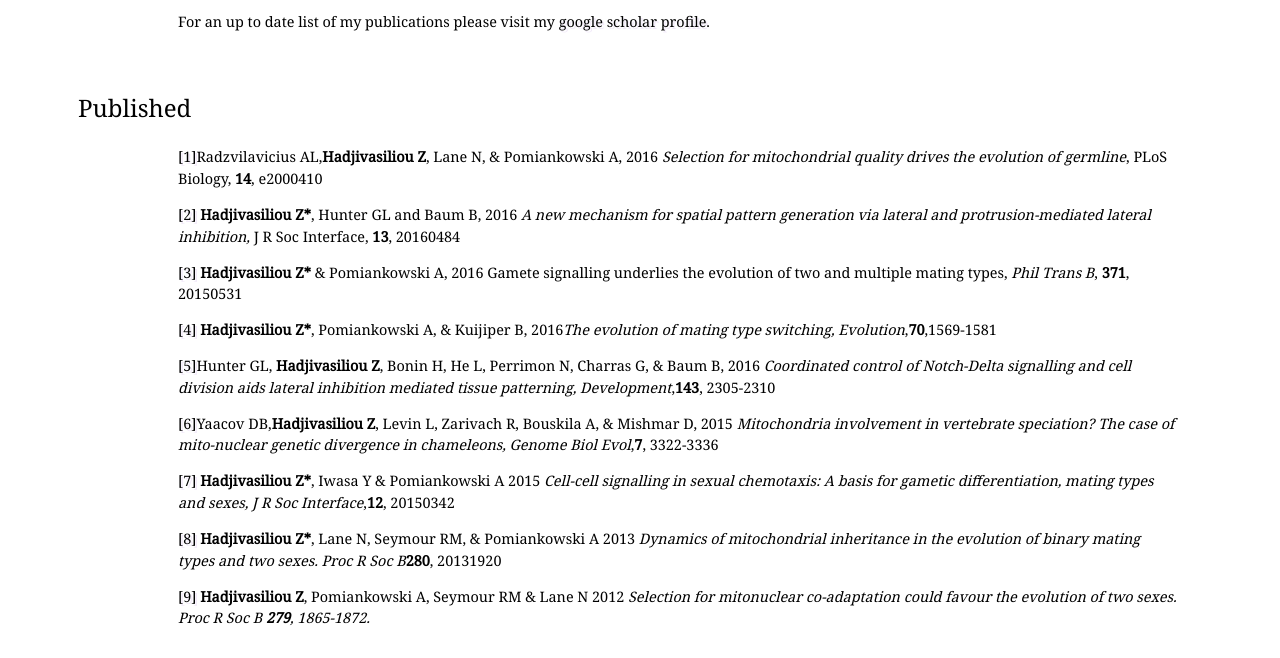
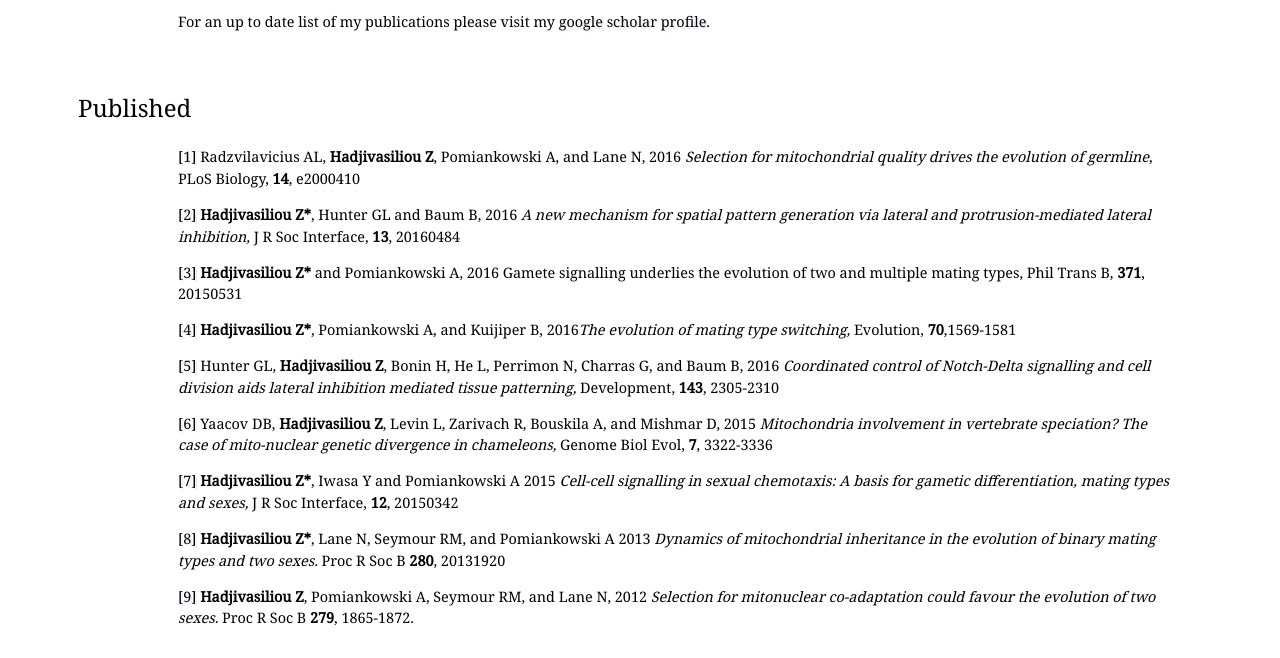
Before and after one commit to elenasavvidou/zenahadjivasiliou, a website: page publications.html in a window 1280 px wide. Shown: the part 294-952 px from the top of the page. Drawn offline with nearby package versions, Linux system fonts and the light colour scheme.

Commit message:
comments

```diff
--- a/publications.html
+++ b/publications.html
@@ -32,46 +32,46 @@
     <h2 class="this"> Published </h2>
 
     <p><a href="https://journals.plos.org/plosbiology/article?id=10.1371%2Fjournal.pbio.2000410">
-      [1]</a>Radzvilavicius AL,<b>Hadjivasiliou Z</b>, Lane N, & Pomiankowski A, 2016 <i>Selection for mitochondrial quality drives the evolution of germline</i>, PLoS Biology,
+      [1]</a> Radzvilavicius AL,<b> Hadjivasiliou Z</b>, Pomiankowski A, and Lane N, 2016 <i>Selection for mitochondrial quality drives the evolution of germline</i>, PLoS Biology,
       <b>14</b>, e2000410</p>
 
     <p><a href="https://royalsocietypublishing.org/doi/full/10.1098/rsif.2016.0484">
       [2]</a> <b>Hadjivasiliou Z*</b>, Hunter GL and Baum B, 2016 <i>A new mechanism for spatial pattern generation via lateral and protrusion-mediated lateral inhibition,</i> J R Soc Interface,
-      <b>13</b>, 20160484 </p>
+     <b>13</b>, 20160484 </p>
 
     <p><a href="https://www.ncbi.nlm.nih.gov/pmc/articles/PMC5031616/pdf/rstb20150531.pdf">
-      [3]</a> <b>Hadjivasiliou Z*</b> & Pomiankowski A, 2016 Gamete signalling underlies the evolution of two and multiple mating types,<i> Phil Trans B</i>, <b>371</b>, 20150531</p>
+      [3]</a> <b>Hadjivasiliou Z*</b> and Pomiankowski A, 2016 Gamete signalling underlies the evolution of two and multiple mating types, Phil Trans B, <b>371</b>, 20150531</p>
 
     <p><a href="https://onlinelibrary.wiley.com/doi/epdf/10.1111/evo.12959">
-      [4]</a> <b>Hadjivasiliou Z*</b>, Pomiankowski A, & Kuijiper B, 2016<i>The evolution of mating type switching, Evolution</i>,<b>70</b>,1569-1581</p>
+      [4]</a> <b>Hadjivasiliou Z*</b>, Pomiankowski A, and Kuijiper B, 2016<i>The evolution of mating type switching,</i> Evolution, <b>70</b>,1569-1581</p>
 
     <p><a href="http://dev.biologists.org/content/143/13/2305">
-      [5]</a>Hunter GL, <b>Hadjivasiliou Z</b>, Bonin H, He L, Perrimon N, Charras G, & Baum B, 2016 <i>Coordinated control of Notch-Delta signalling and cell division aids lateral inhibition mediated
-      tissue patterning, Development</i>,<b>143</b>, 2305-2310</p>
+      [5]</a> Hunter GL, <b>Hadjivasiliou Z</b>, Bonin H, He L, Perrimon N, Charras G, and Baum B, 2016 <i>Coordinated control of Notch-Delta signalling and cell division aids lateral inhibition mediated
+      tissue patterning,</i> Development, <b>143</b>, 2305-2310</p>
 
     <p><a href="https://www.ncbi.nlm.nih.gov/pmc/articles/PMC4700957/pdf/evv226.pdf">
-      [6]</a>Yaacov DB,<b>Hadjivasiliou Z</b>, Levin L, Zarivach R, Bouskila A, & Mishmar D, 2015 <i>Mitochondria involvement in vertebrate speciation? The case of mito-nuclear genetic
-      divergence in chameleons, Genome Biol Evol</i>,<b>7</b>, 3322-3336</p>
+      [6]</a> Yaacov DB,<b> Hadjivasiliou Z</b>, Levin L, Zarivach R, Bouskila A, and Mishmar D, 2015 <i>Mitochondria involvement in vertebrate speciation? The case of mito-nuclear genetic
+      divergence in chameleons,</i> Genome Biol Evol, <b>7</b>, 3322-3336</p>
 
     <p><a href="https://royalsocietypublishing.org/doi/full/10.1098/rsif.2015.0342">
-      [7]</a> <b>Hadjivasiliou Z*</b>, Iwasa Y & Pomiankowski A 2015 <i>Cell-cell signalling in sexual chemotaxis: A basis for gametic differentiation, mating types and sexes, J R
-      Soc Interface</i>,<b>12</b>, 20150342</p>
+      [7]</a> <b>Hadjivasiliou Z*</b>, Iwasa Y and Pomiankowski A 2015 <i>Cell-cell signalling in sexual chemotaxis: A basis for gametic differentiation, mating types and sexes,</i> J R
+      Soc Interface, <b>12</b>, 20150342</p>
 
     <p><a href="https://royalsocietypublishing.org/doi/full/10.1098/rspb.2013.1920">
-      [8]</a> <b>Hadjivasiliou Z*</b>, Lane N, Seymour RM, & Pomiankowski A 2013 <i>Dynamics of mitochondrial inheritance in the evolution of binary mating types and two sexes. Proc
-      R Soc B</i><b>280</b>, 20131920</p>
+      [8]</a> <b>Hadjivasiliou Z*</b>, Lane N, Seymour RM, and Pomiankowski A 2013 <i>Dynamics of mitochondrial inheritance in the evolution of binary mating types and two sexes.</i> Proc
+      R Soc B<b> 280</b>, 20131920</p>
 
     <p><a href="https://royalsocietypublishing.org/doi/full/10.1098/rspb.2011.1871">
-      [9]</a> <b>Hadjivasiliou Z</b>, Pomiankowski A, Seymour RM & Lane N 2012<i> Selection for mitonuclear co-adaptation could favour the evolution of two sexes. Proc R Soc B <b>279</b>,
-      1865-1872.</i> </p>
+      [9]</a> <b>Hadjivasiliou Z</b>, Pomiankowski A, Seymour RM, and Lane N, 2012<i> Selection for mitonuclear co-adaptation could favour the evolution of two sexes.</i> Proc R Soc B <b>279</b>,
+      1865-1872. </p>
 
     <br>
 
     <h2 class="this">Submitted</h2>
 
-    <p>[10]<b>Hadjivasiliou Z</b>,McIntosh B, MooreR, Clarke J, Alexandre P, Laminin dependent basal protrusions mediate spatiotemporal patterns of spinal neuron differentiation. <i>Submitted</i>.</p>
+    <p>[10]<b> Hadjivasiliou Z</b>, McIntosh B, MooreR, Clarke J, Alexandre P,<i> Laminin dependent basal protrusions mediate spatiotemporal patterns of spinal neuron differentiation.</i> Submitted.</p>
 
-    <p>[11]<<b>Hadjivasiliou Z*</b> and Pomiankowski ASelection for asymmetric gamete signalling explains the evolution of mating types. <i>Submitted.</i> </p>
+    <p>[11]<b> Hadjivasiliou Z*</b>, and Pomiankowski A<i>, Selection for asymmetric gamete signalling explains the evolution of mating types.</i> Submitted.</p>
 
     <p>*corresponding author</p>
   </main>
```
